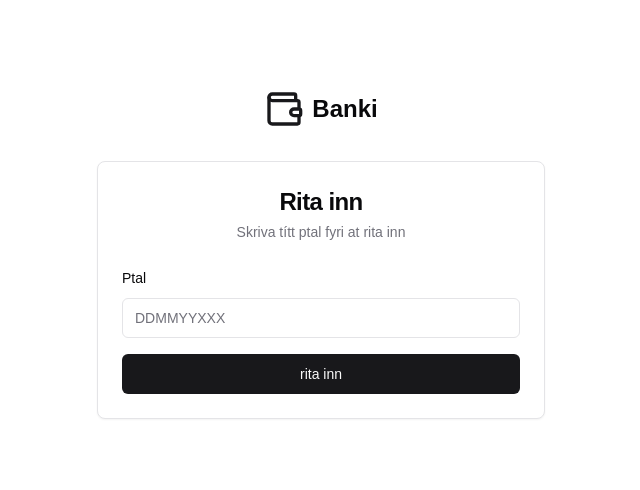
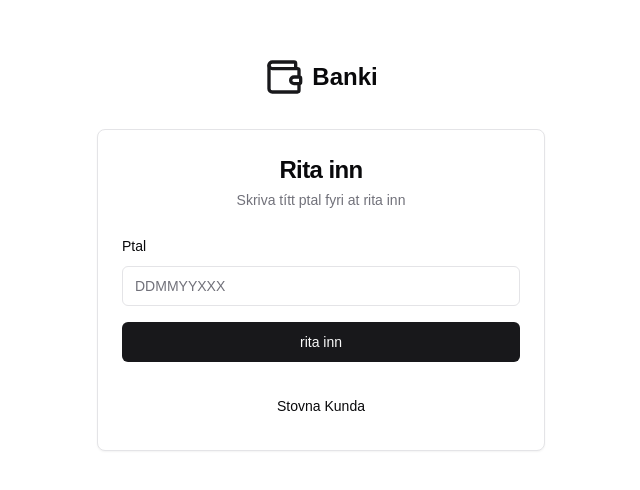
Before and after one commit to simunherm/bank-app, a Next.js app: page / in a window 1280 px wide. Shown: the part 146-636 px from the top of the page, without its empty margins (319-959 px from the left). Built offline with nearby package versions, Linux system fonts and the light colour scheme.

Commit message:
added navigation fetures

```diff
--- a/src/app/kundi/[knr]/stovna_kontu/stova_kontu_form.tsx
+++ b/src/app/kundi/[knr]/stovna_kontu/stova_kontu_form.tsx
@@ -22,6 +22,7 @@ import {
   SelectValue,
 } from "@/components/ui/select";
 import { kontu_slag } from "./page";
+import { useRouter } from "next/navigation";
 
 const formSchema = z.object({
   kontu_navn: z.string().min(1, { message: "kontu_navn er kravt" }),
@@ -42,6 +43,7 @@ export default function StovnaKontuForm({
       kontu_typa: "",
     },
   });
+  const router = useRouter();
 
   async function onSubmit(values: z.infer<typeof formSchema>) {
     const body = {
@@ -68,6 +70,7 @@ export default function StovnaKontuForm({
       }
 
       form.reset();
+      router.push("/kundi/" + eigari);
     } catch (error) {
       console.error("Transaction failed:", error);
     }
--- a/src/app/page.tsx
+++ b/src/app/page.tsx
@@ -13,6 +13,7 @@ import {
   Card,
   CardContent,
   CardDescription,
+  CardFooter,
   CardHeader,
   CardTitle,
 } from "@/components/ui/card";
@@ -24,6 +25,7 @@ import {
   FormLabel,
   FormMessage,
 } from "@/components/ui/form";
+import Link from "next/link";
 
 const formSchema = z.object({
   ptal: z.string().length(9, { message: "Ptal má vera 9 siffur" }),
@@ -54,8 +56,9 @@ export default function SignIn() {
       if (!response.ok) {
         throw new Error(JSON.stringify(response.body));
       }
+      const kunda_nr = (await response.json()).kunda_nr;
       form.reset();
-      router.push("kundi/" + values.ptal);
+      router.push("kundi/" + kunda_nr);
     } catch (error) {
       console.error("Inritan virkaði ikki:", error);
     }
@@ -106,6 +109,13 @@ export default function SignIn() {
               </form>
             </Form>
           </CardContent>
+          <CardFooter className="flex flex-col">
+            <Link href="/stovna_kunda">
+              <Button variant="ghost" className="w-full">
+                Stovna Kunda
+              </Button>
+            </Link>
+          </CardFooter>
         </Card>
       </div>
     </main>
```
